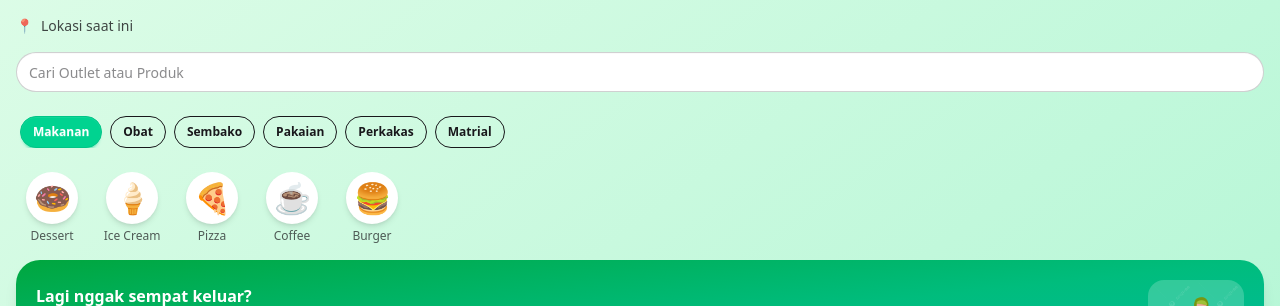
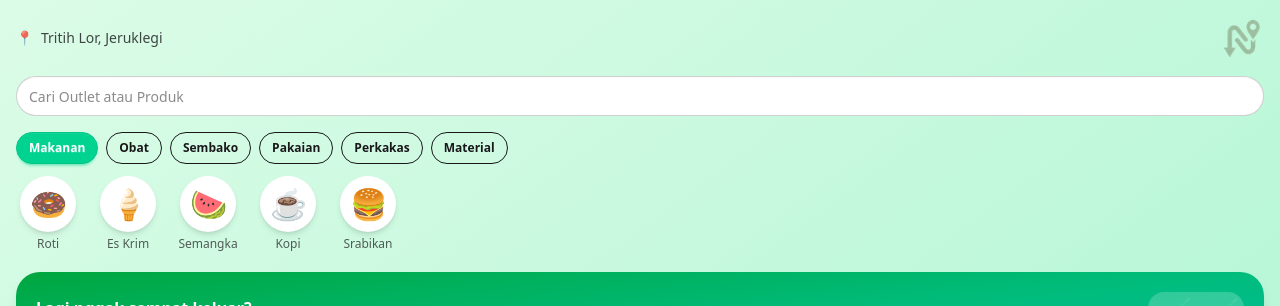
Before and after one commit to labibs/nebeng, a React (Vite) app: page /market in a window 1280 px wide. Shown: the top 306 px of the page. Built offline with nearby package versions, Linux system fonts and the light colour scheme; no server answers; the database is empty; sample sign-in values are in the browser's storage.

Commit message:
menambahkan halaman market

```diff
--- a/src/components/market/MarketCategories.jsx
+++ b/src/components/market/MarketCategories.jsx
@@ -1,16 +1,48 @@
+import { useState } from "react";
+
+const categories = [
+  "Makanan",
+  "Obat",
+  "Sembako",
+  "Pakaian",
+  "Perkakas",
+  "Material",
+];
+
 export default function MarketCategories() {
+  const [active, setActive] = useState(0);
+
   return (
-    <div className="px-4 mt-6 flex gap-2 overflow-x-auto">
-      {["Makanan", "Obat", "Sembako", "Pakaian", "Perkakas", "Matrial"].map((item, i) => (
+    <div className="px-4 mt-4">
+      <div
+        className="
+          flex gap-2 overflow-x-auto
+          snap-x snap-mandatory
+          overscroll-x-contain
+          scrollbar-hide
+          pb-1
+        "
+      >
+        {categories.map((item, i) => (
           <button
             key={i}
-          className={`btn btn-sm rounded-full ${
-            i === 0 ? "btn-success text-white" : "btn-outline"
-          }`}
+            onClick={() => setActive(i)}
+            className={`
+              snap-start
+              btn btn-sm rounded-full whitespace-nowrap
+              transition-all
+              active:scale-95
+              ${
+                active === i
+                  ? "btn-success text-white"
+                  : "btn-outline dark:btn-ghost"
+              }
+            `}
           >
             {item}
           </button>
         ))}
       </div>
+    </div>
   );
 }
--- a/src/components/market/MarketHeader.jsx
+++ b/src/components/market/MarketHeader.jsx
@@ -1,9 +1,20 @@
 export default function MarketHeader() {
   return (
     <div className="px-4 pt-4 space-y-4">
-      {/* Location */}
-      <div className="flex items-center gap-2 text-sm opacity-80">
-        📍 <span>Lokasi saat ini</span>
+
+      {/* Top Bar: Location + Logo */}
+      <div className="flex items-center justify-between">
+        {/* Location */}
+        <div className="flex items-center gap-2 text-sm opacity-80">
+          📍 <span>Tritih Lor, Jeruklegi</span>
+        </div>
+
+        {/* App Logo */}
+        <img
+          src="./pwa-64x64.png"
+          alt="Nebeng"
+          className="w-11 h-11 object-cover"
+        />
       </div>
 
       {/* Search */}
--- a/src/components/market/MarketQuickIcons.jsx
+++ b/src/components/market/MarketQuickIcons.jsx
@@ -1,20 +1,36 @@
 const icons = [
-  { icon: "🍩", label: "Dessert" },
-  { icon: "🍦", label: "Ice Cream" },
-  { icon: "🍕", label: "Pizza" },
-  { icon: "☕", label: "Coffee" },
-  { icon: "🍔", label: "Burger" },
+  { icon: "🍩", label: "Roti" },
+  { icon: "🍦", label: "Es Krim" },
+  { icon: "🍉", label: "Semangka" },
+  { icon: "☕", label: "Kopi" },
+  { icon: "🍔", label: "Srabikan" },
 ];
 
 export default function MarketQuickIcons() {
   return (
-    <div className="px-4 mt-2 flex gap-4 overflow-x-auto scrollbar-hide">
+    <div className="px-4 mt-2">
+      <div
+        className="
+          flex gap-4 overflow-x-auto
+          snap-x snap-mandatory
+          overscroll-x-contain
+          scrollbar-hide
+          pb-1
+        "
+      >
         {icons.map((item, i) => (
           <button
             key={i}
-          className="flex flex-col items-center gap-1 min-w-[64px] focus:outline-none"
+            className="
+              snap-start
+              flex flex-col items-center gap-1
+              min-w-[64px]
+              focus:outline-none
+              active:scale-95
+              transition
+            "
           >
-          <div className="w-13 h-13 rounded-full bg-white dark:bg-base-100 flex items-center justify-center shadow-md hover:scale-105 transition">
+            <div className="w-14 h-14 rounded-full bg-white dark:bg-base-100 flex items-center justify-center shadow-md">
               <span className="text-3xl">{item.icon}</span>
             </div>
             <span className="text-xs opacity-70">
@@ -23,5 +39,6 @@ export default function MarketQuickIcons() {
           </button>
         ))}
       </div>
+    </div>
   );
 }
--- a/src/pages/Market.jsx
+++ b/src/pages/Market.jsx
@@ -9,12 +9,12 @@ export default function MarketPage() {
     <div className="min-h-screen bg-gradient-to-br from-green-100 to-emerald-200 dark:from-slate-900 dark:to-slate-800 ">
       {/* Navbar – transparan dengan blur */}
       <MarketHeader />
-      <div className="ps-1 px-4 space-y-6">
+
 
         <MarketCategories />
         <MarketQuickIcons />
 
-      </div>
+
       <MarketPromoBanner />
       <div className="px-4 space-y-6 pb-10">
         <MarketSection title="Popular Item" />
```
Lines whose indentation alone changed are shown as unchanged.
